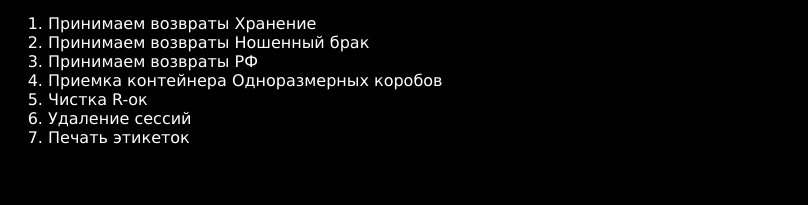
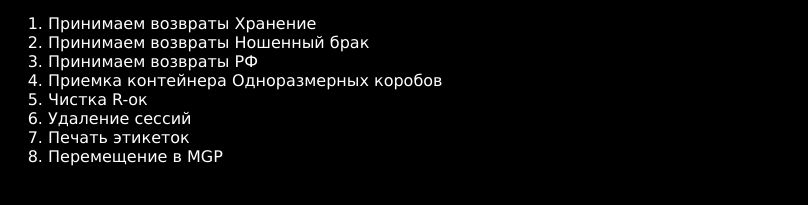
Before and after one commit to megatoprc/warehouse, a plain HTML site: page index.html in a window 1280 px wide. Shown: the part 89-294 px from the top of the page, without its empty margins (0-808 px from the left). Drawn offline with Linux system fonts and the light colour scheme.

Commit message:
Update index.html

```diff
--- a/index.html
+++ b/index.html
@@ -48,7 +48,7 @@ a:active {
 
 <li><a href="UdSessii.html">Удаление cессий</a>
 <li><a href="Print.html">Печать этикеток</a>
-
+<li><a href="Перемещение в MGP.html">Перемещение в MGP</a>
 
 </ol>
 <br>
```
